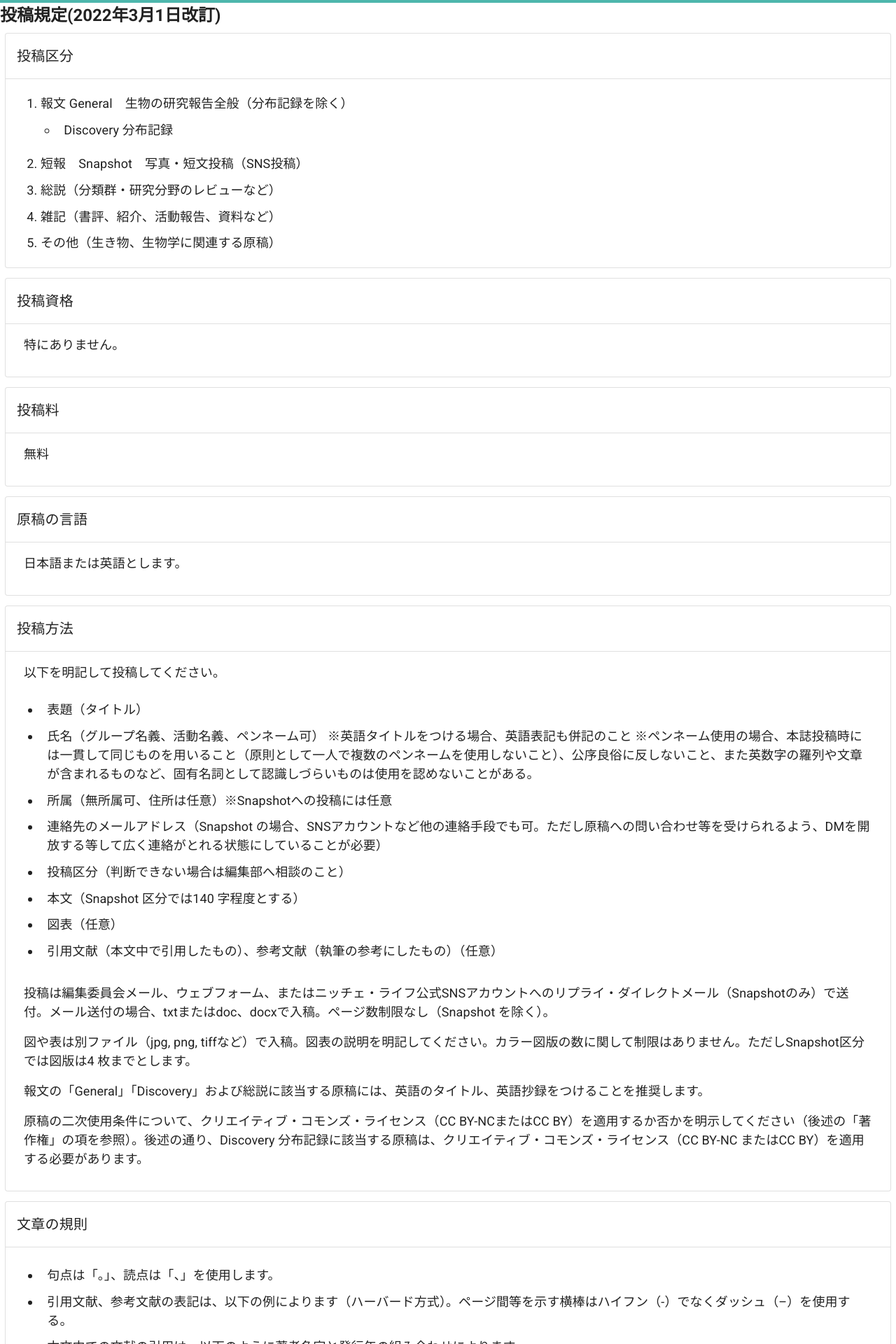
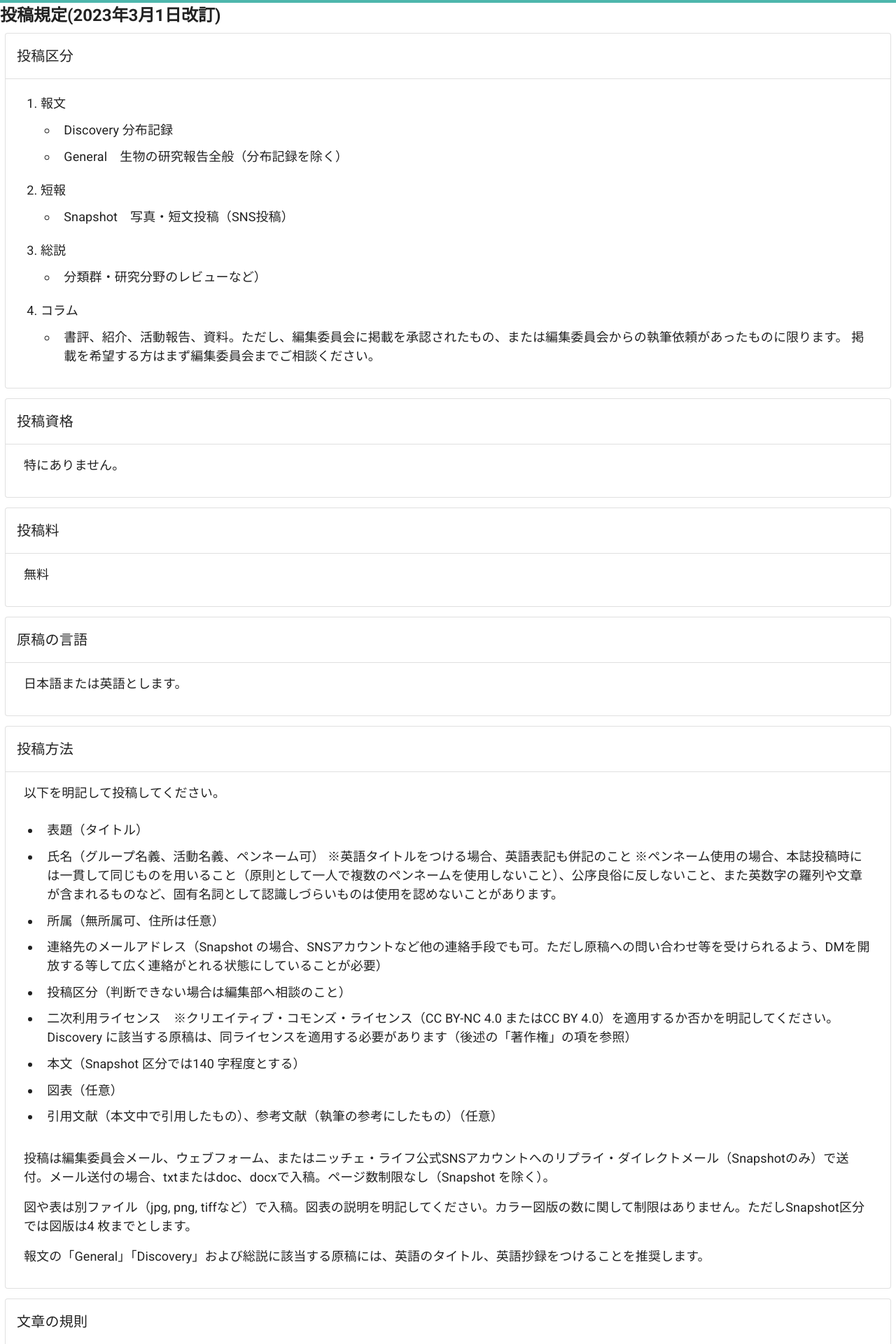
Before and after one commit to niche-life/life, a Nuxt app: page /rules in a window 1280 px wide. Shown: the part 220-2140 px from the top of the page at 70% size. Built offline with nearby package versions, Linux system fonts and the light colour scheme.

Commit message:
Update rules.vue

```diff
--- a/pages/rules.vue
+++ b/pages/rules.vue
@@ -1,20 +1,33 @@
 <template>
   <div class="Rule">
-    <h2>投稿規定(2022年3月1日改訂)</h2>
+    <h2>投稿規定(2023年3月1日改訂)</h2>
 
     <TextCard title="投稿区分">
       <ol>
         <li>
-          報文 General　生物の研究報告全般（分布記録を除く）
+          報文
           <ul>
             <li>Discovery 分布記録</li>
+            <li>General　生物の研究報告全般（分布記録を除く）</li>
           </ul>
         </li>
-        <li>短報　Snapshot　写真・短文投稿（SNS投稿）</li>
-        <li>総説（分類群・研究分野のレビューなど）</li>
-        <li>雑記（書評、紹介、活動報告、資料など）</li>
-        <li>その他（生き物、生物学に関連する原稿）</li>
-      </ol>
+        <li>短報
+          <ul>
+            <li>Snapshot　写真・短文投稿（SNS投稿）</li>
+          </ul>
+        </li>
+        <li>総説
+          <ul>
+            <li>分類群・研究分野のレビューなど）</li>
+          </ul>
+        </li>
+        <li>コラム
+          <ul>
+            <li>書評、紹介、活動報告、資料。ただし、編集委員会に掲載を承認されたもの、または編集委員会からの執筆依頼があったものに限ります。
+        掲載を希望する方はまず編集委員会までご相談ください。</li>
+          </ul>
+        </li>
+       </ol>
     </TextCard>
 
     <TextCard title="投稿資格">
@@ -36,13 +49,14 @@
         <li>
           氏名（グループ名義、活動名義、ペンネーム可）
           ※英語タイトルをつける場合、英語表記も併記のこと
-          ※ペンネーム使用の場合、本誌投稿時には一貫して同じものを用いること（原則として一人で複数のペンネームを使用しないこと）、公序良俗に反しないこと、また英数字の羅列や文章が含まれるものなど、固有名詞として認識しづらいものは使用を認めないことがある。
+          ※ペンネーム使用の場合、本誌投稿時には一貫して同じものを用いること（原則として一人で複数のペンネームを使用しないこと）、公序良俗に反しないこと、また英数字の羅列や文章が含まれるものなど、固有名詞として認識しづらいものは使用を認めないことがあります。
         </li>
-        <li>所属（無所属可、住所は任意）※Snapshotへの投稿には任意</li>
+        <li>所属（無所属可、住所は任意）</li>
         <li>
           連絡先のメールアドレス（Snapshot の場合、SNSアカウントなど他の連絡手段でも可。ただし原稿への問い合わせ等を受けられるよう、DMを開放する等して広く連絡がとれる状態にしていることが必要）
         </li>
         <li>投稿区分（判断できない場合は編集部へ相談のこと）</li>
+        <li>二次利用ライセンス　※クリエイティブ・コモンズ・ライセンス（CC BY-NC 4.0 またはCC BY 4.0）を適用するか否かを明記してください。Discovery に該当する原稿は、同ライセンスを適用する必要があります（後述の「著作権」の項を参照）</li>
         <li>本文（Snapshot 区分では140 字程度とする）</li>
         <li>図表（任意）</li>
         <li>
@@ -62,16 +76,13 @@
         報文の「General」「Discovery」および総説に該当する原稿には、英語のタイトル、英語抄録をつけることを推奨します。
       </p>
       <!-- prettier-ignore -->
-      <p>
-        原稿の二次使用条件について、クリエイティブ・コモンズ・ライセンス（CC BY-NCまたはCC BY）を適用するか否かを明示してください（後述の「著作権」の項を参照）。後述の通り、Discovery 分布記録に該当する原稿は、クリエイティブ・コモンズ・ライセンス（CC BY-NC またはCC BY）を適用する必要があります。
-      </p>
     </TextCard>
 
     <TextCard title="文章の規則">
       <ul>
         <li>句点は「。」、読点は「、」を使用します。</li>
         <li>
-          引用文献、参考文献の表記は、以下の例によります（ハーバード方式）。ページ間等を示す横棒はハイフン（-）でなくダッシュ（–）を使用する。
+          引用文献、参考文献の表記は、以下の例によります（ハーバード方式）。ページ間等を示す横棒はハイフン（-）でなくダッシュ（–）を使用します。
         </li>
         <li>
           本文中での文献の引用は、以下のように著者名字と発行年の組み合わせによります。
@@ -97,7 +108,7 @@
           </li>
             <!-- prettier-ignore -->
             <li>
-            Brown, A. B. and White, C. D. 1999. The Samples. 12–15. In. Red, E., Black, F. and Blue, G.(eds.) 1999. SAMPLE. Sample Book Publisher, London.　*書籍の一部
+            Brown, A. B. and White, C. D. 1999. The Samples. 12–15. In. Red, E., Black, F. and Blue, G.(eds.) SAMPLE. Sample Book Publisher, London.　*書籍の一部
           </li>
             <!-- prettier-ignore -->
             <li>
@@ -110,7 +121,7 @@
             <li>
               Snapshot
               の引用については、以下の例のように、個々の投稿毎に引用、またはSnapshot
-              全体として引用することができるものとする。
+              全体として引用することができるものとします。
             </li>
             <li>
               佐藤太郎. 2021. 兵庫県のサンプルの記録. ニッチェ・ライフ 8: 37.
@@ -126,17 +137,17 @@
 
     <TextCard title="原稿のチェック">
       <p>
-        編集委員会またはゲストエディターがチェックを行った上、掲載します（査読は行いません）。ただし、投稿内容が科学的に不正確な内容を含むと考えられる場合や、誤字脱字の多い場合、生き物や生物学に関係ない内容が大半を占める場合などは、書き直しを求める、または掲載を許可しないことがあります。また、編集の都合上、上記の「文章の規則」に則って書式等を変更することがあります。
+        編集委員会またはゲストエディターがチェックを行った上、掲載します（査読は行いません）。ただし、投稿内容が科学的に不正確な内容を含む可能性が考えられる場合や、誤字脱字の多い場合、生き物や生物学に関係ない内容が大半を占めるなど、編集委員が掲載を不適当と判断した場合は、書き直しを求める、または掲載を許可しないことがあります。また、編集の都合上、上記の「文章の規則」に則って書式等を変更することがあります。
       </p>
     </TextCard>
 
     <TextCard title="冊子体、別刷り">
-      <p>作成しませんが、PDF ファイルをお渡しします。</p>
+      <p>別刷PDF ファイルをお渡しします。印刷物としての発行はしません。ただし、イベント等での見本誌や抜き刷りの展示及び頒布を行う場合があります。</p>
     </TextCard>
 
     <TextCard title="著作権">
       <p>
-        すべての記事の著作権は当該の著者に帰属するものとします。また、すべての記事はオープンアクセスの記事として、誰でもみられる形で本誌ウェブサイトから公開されることを、著者は投稿時点で予め了承したものとします。図版や表に関しては、執筆者が著作権を有する、あるいは著作権所有者から使用許諾を得ているものをご準備ください。分類群の紹介記事などで、著者自身で写真や図を用意できない場合、編集部にご相談ください。
+        すべての記事の著作権は当該の著者に帰属するものとします。また、すべての記事はオープンアクセスの記事として、誰でもみられる形で本誌ウェブサイトから公開されることを、著者は投稿時点で予め了承したものとします。図版や表に関しては、執筆者が著作権を有する、あるいは著作権所有者から使用許諾を得ているものをご準備ください。
       </p>
       <p>
         「Discovery」に該当する記事の二次利用条件としては、<a
```
